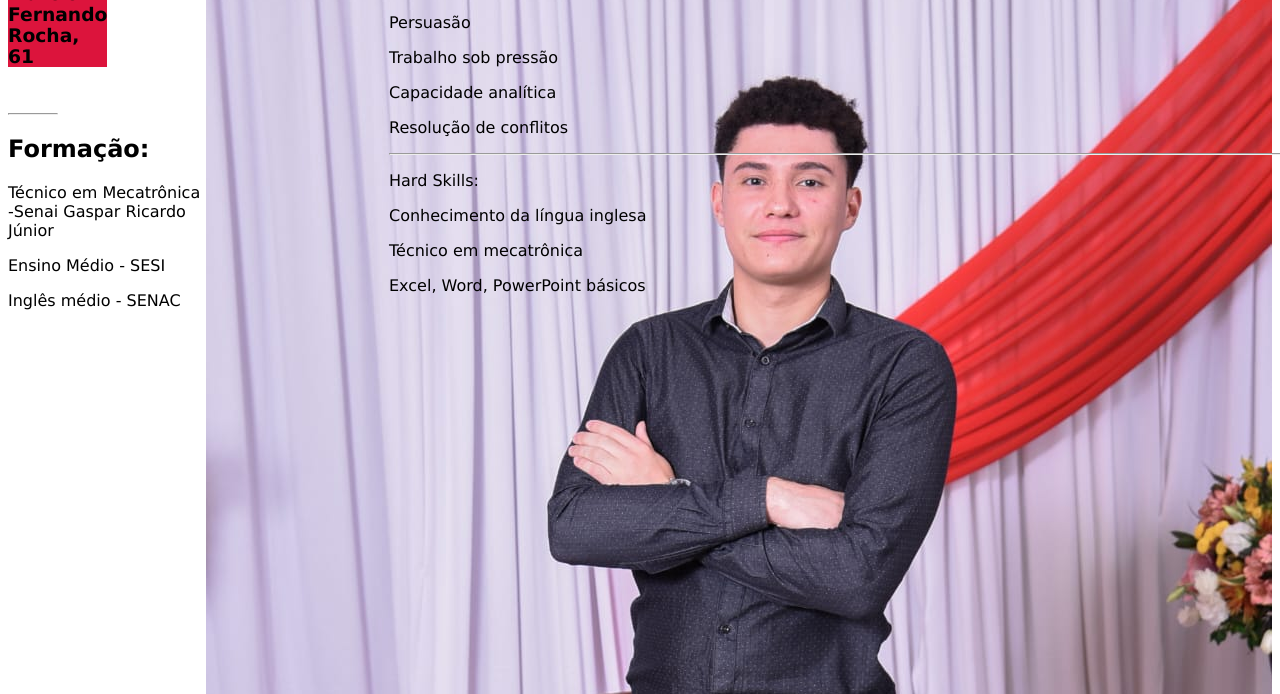
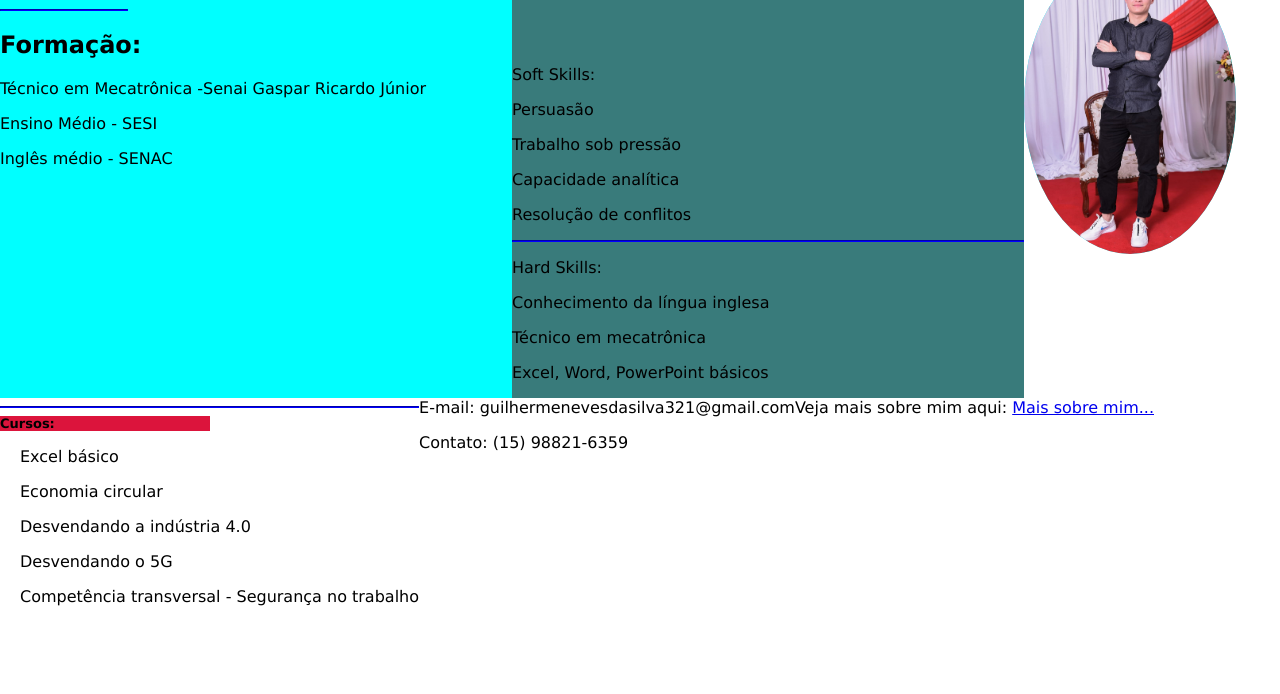
Before and after one commit to NEVES070305/Curriculo, a plain HTML site: page Index/index.html in a window 1280 px wide. Shown: the part 84-778 px from the top of the page. Drawn offline with Linux system fonts and the light colour scheme.

Commit message:
git commit -m "Curriculo pro"

```diff
--- a/Index/css/estilo.css
+++ b/Index/css/estilo.css
@@ -1,13 +1,30 @@
 body{
    font-family: Verdana, Geneva, Tahoma, sans-serif;
+   margin: 0px;
 }
 
+h3{
+    font-size: small;
+}
 .div1{
     display: flex;
+    flex-direction: row;
 }
+
+.div2{
+    display: flex;
+    flex-direction: row;
+}
+
+.div3{
+    display: flex;
+    flex-direction: column;
+}
+
 .foto{
     left: 70%;
 }
+
 h1{
     margin: 0%;
     background-color: rgb(29, 14, 236);
@@ -16,32 +33,36 @@ h1{
 
 .formacao{
     font-size: medium;
-    width: 30%;
-    height: auto;
-    left: 0%;
+    width: 40%;
+    background-color: aqua;
 }
 
 .skills{
-    position: absolute;
-    right: 70%;
-    width: 70%;
-    left: 30%;
-    margin-right: 70%;
-    padding-left: 5px ;
+    width: 40%;
+    background-color: rgb(57, 123, 123);
 }
+
+.imagem img{
+
+   background-color: aqua;
+   border-radius:50%;
+}
+
 
 .linha{
     margin-right: 75%;
-    color: blue;
+    border-color: blue;
 }
 
+.linhaskills{
+    border-color: blue;
+}
 .linhacurso{
     border-color: blue;
 }
 
 .experiencia{
     background-color: blue;
-    margin-right: 70%;
     text-align: center;
     margin-top: 75px;
     }
@@ -52,3 +73,7 @@ h3{
     margin-left: 0%;
     margin-right: 50%;
 }
+
+.excel{
+    padding-left: 20px;
+}
--- a/Index/index.html
+++ b/Index/index.html
@@ -25,12 +25,16 @@
         </div>
 
         <div class="skills">
+            <br>
+            <br><br>
+            <br>
+            <br>
             <p>Soft Skills:</p>
             <p>Persuasão</p>
             <p>Trabalho sob pressão</p>
             <p>Capacidade analítica</p>
             <p>Resolução de conflitos</p>
-            <hr>
+            <hr class="linhaskills">
             <p>Hard Skills:</p>
             <p>Conhecimento da língua inglesa</p>
             <p>Técnico em mecatrônica</p>
@@ -39,44 +43,40 @@
 
         <div class="imagem">
 
-            <img src="./images/6b29c4ca-6587-486b-a9a2-b37b52846d2c.jpg">
+            <img src="./images/6b29c4ca-6587-486b-a9a2-b37b52846d2c.jpg" height="300" width="212">
 
         </div>
 
     </div>
 
 
+    <div class="div2">
+        <div class="div3">
             <div class="listacurso">
-        <br>
-        <br>
-        <br>
-        <br>
                 <hr class="linhacurso">
-        <h3> Cursos:</h3>
+                <h3 class="cursos"> Cursos:</h3>
+                <div class="excel">
                     <P>Excel básico</P>
                     <P>Economia circular</P>
                     <P>Desvendando a indústria 4.0</P>
                     <P>Desvendando o 5G</P>
                     <P>Competência transversal - Segurança no trabalho</P>
-
                 </div>
-
+            </div>
             <div class="experiencia">
                     <h2>Experiência:
                     <p>Estágio na 2RPNet</p>
                 </h2>
             </div>
-
-
-
+        </div>
         <div class="email">
             E-mail: guilhermenevesdasilva321@gmail.com
             <p>Contato: (15) 98821-6359</p>
         </div>
-
         <div class="maissobre">
             Veja mais sobre mim aqui:
             <a href="../Apresentação/apresentação.html">Mais sobre mim...</a>
+        </div>
     </div>
 
 
```
Lines whose indentation alone changed are shown as unchanged.
